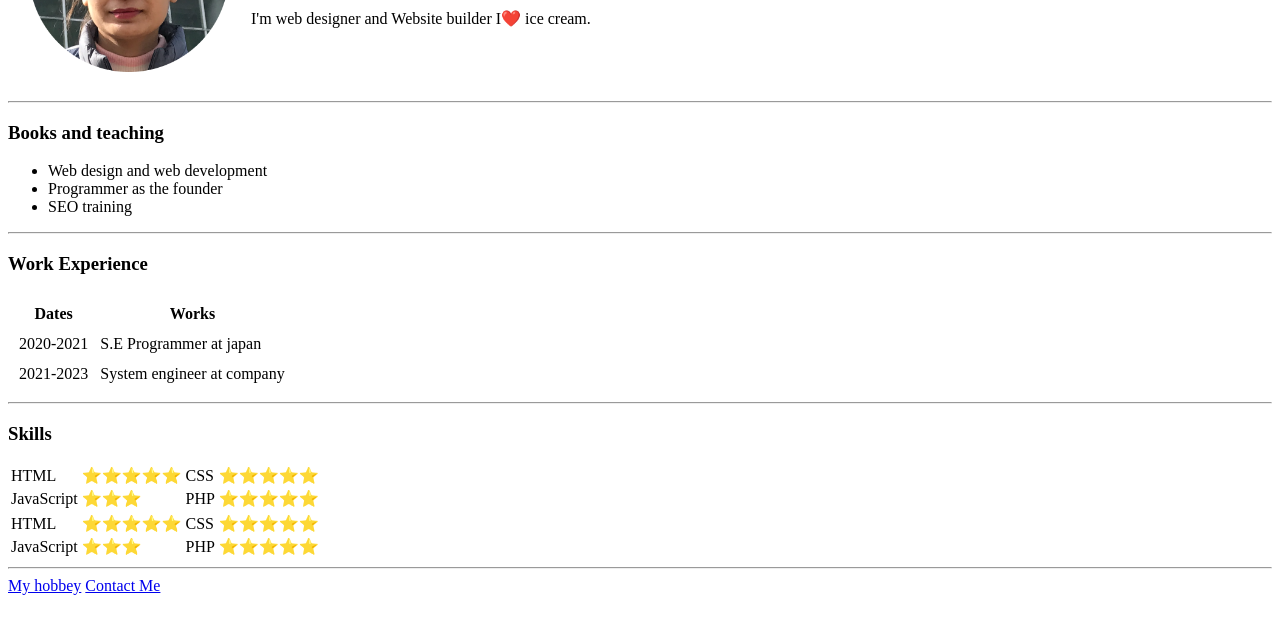
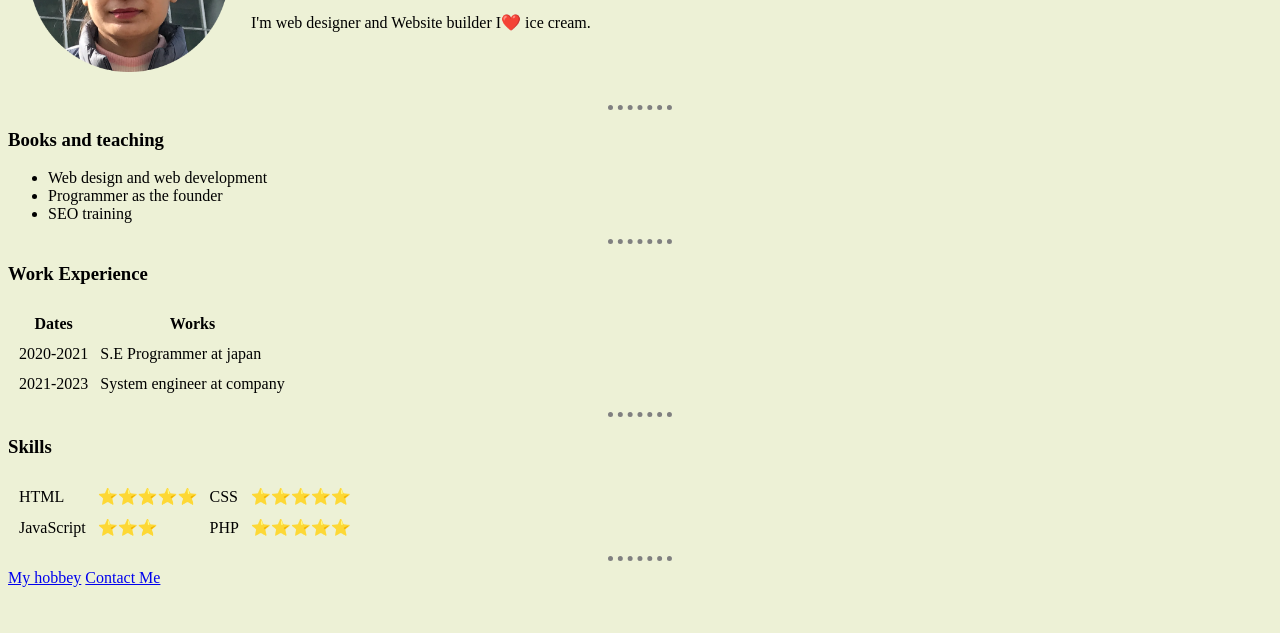
Before and after one commit to Jpnkas/bio, a plain HTML site: page index.html in a window 1280 px wide. Shown: the part 157-790 px from the top of the page. Drawn offline with Linux system fonts and the light colour scheme.

Commit message:
some updates

```diff
--- a/index.html
+++ b/index.html
@@ -1,8 +1,27 @@
 
+<!DOCTYPE html>
 <html lang="en" dir="ltr">
   <head>
     <meta charset="utf-8">
     <title>💚Pranay apersonsl Site</title>
+
+<style>
+
+    body{
+      background-color:#EDF1D6;
+    }
+    hr{
+
+      border-style:none;
+      border-top-style: dotted;
+      border-color: grey;
+      border-width:5px;
+      width: 5%;
+    }
+
+
+</style>
+
   </head>
   <body>
 
@@ -51,7 +70,7 @@
 
  <h3>Skills</h3>
 
-           <table>
+           <table cellspacing=10px>
              <tr>
              <td>HTML</td>
              <td>⭐⭐⭐⭐⭐</td>
@@ -70,22 +89,7 @@
 
 
 
-     <table cellspacing"10">
-       <tr>
-       <td>HTML</td>
-       <td>⭐⭐⭐⭐⭐</td>
-       <td>CSS</td>
-       <td>⭐⭐⭐⭐⭐</td>
-       </tr>
 
-       <tr>
-         <td>JavaScript</td>
-         <td>⭐⭐⭐</td>
-         <td>PHP</td>
-         <td>⭐⭐⭐⭐⭐</td>
-       </tr>
-
-     </table>
 
 
      <hr>
```
